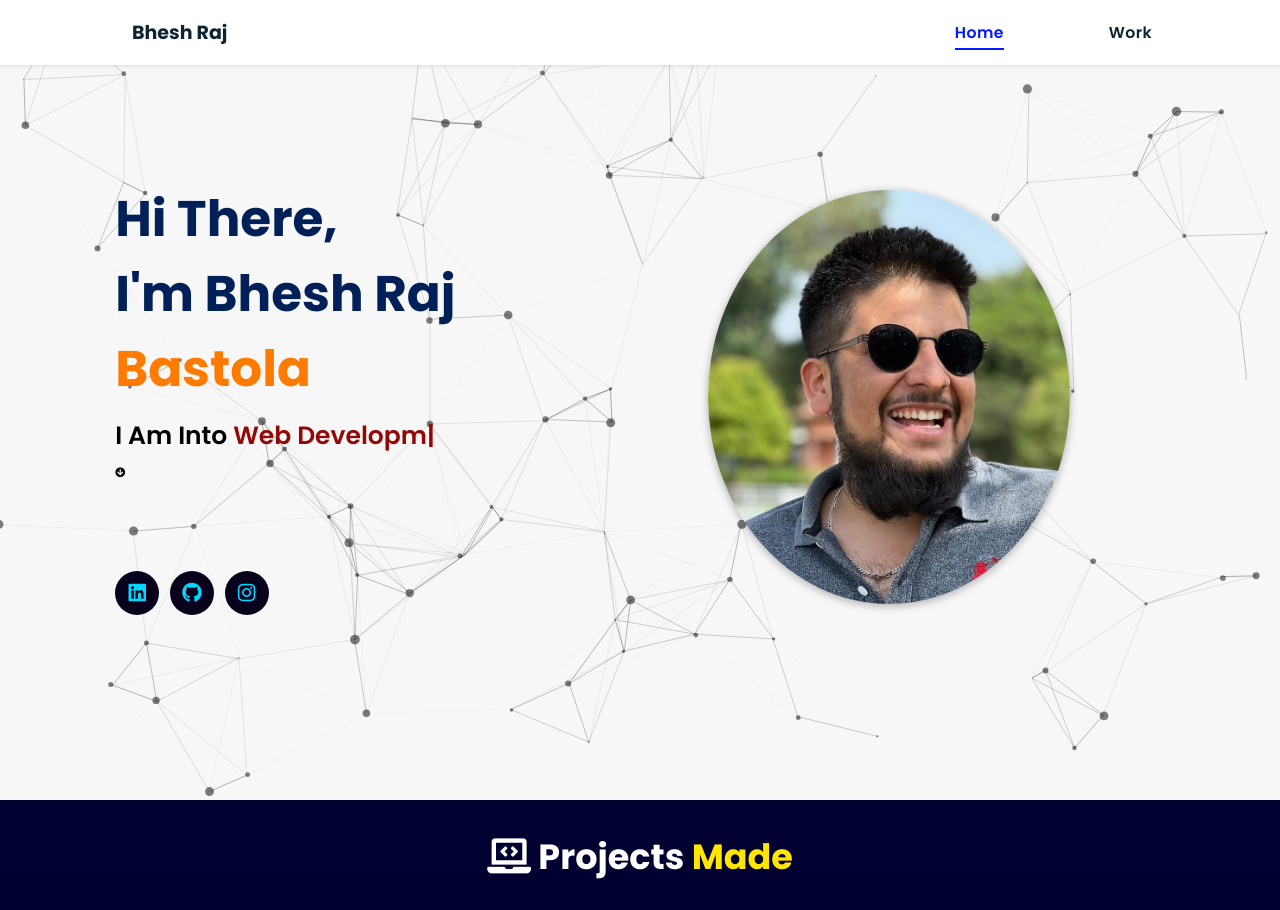
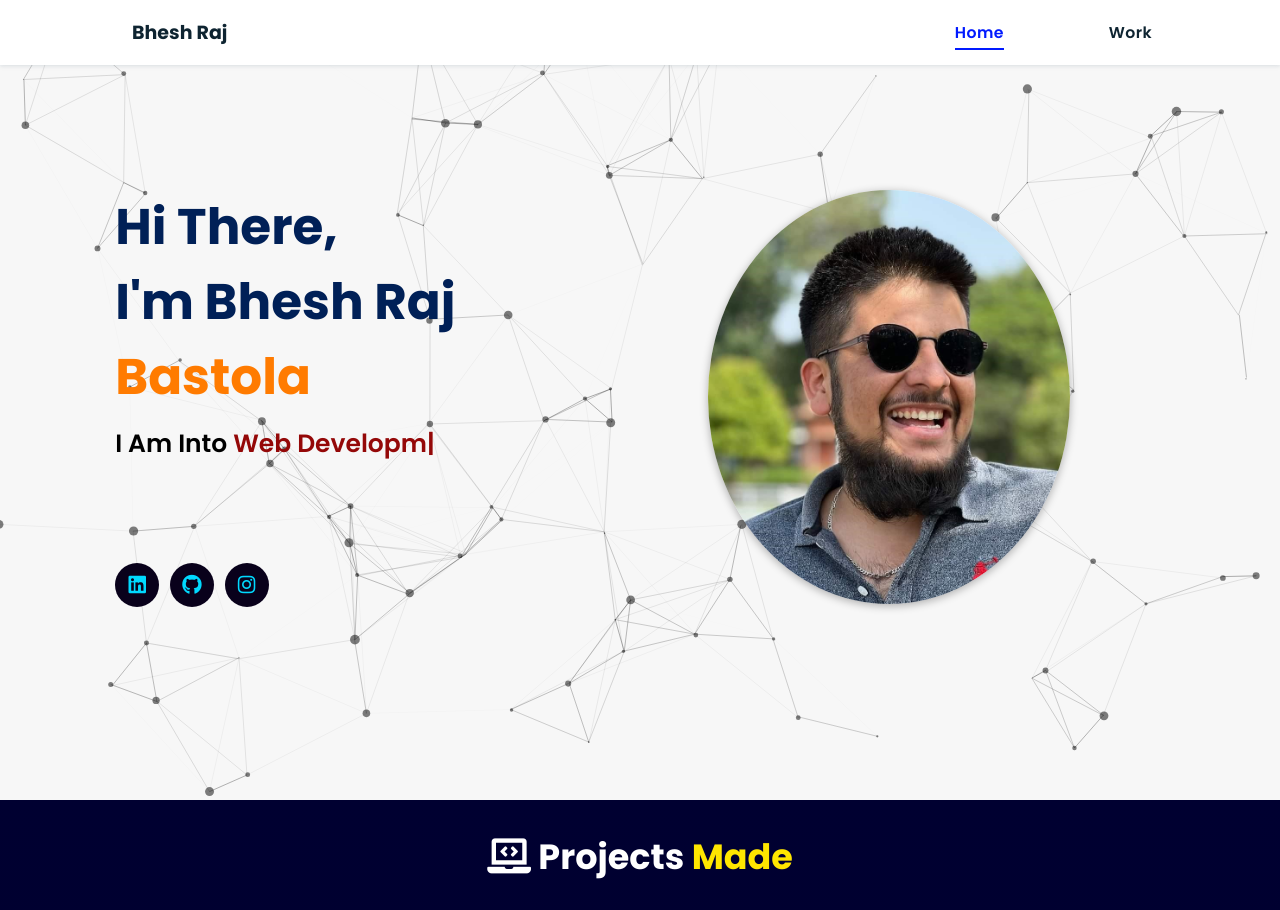
Before and after one commit to developerbhesh/portfolio-Bheshraj, a plain HTML site: page index.html in a window 1280 px wide. Shown: the top 910 px of the page. Drawn offline with nearby package versions, Linux system fonts and the light colour scheme; no server answers; some icons are missing.

Commit message:
Update index.html

```diff
--- a/index.html
+++ b/index.html
@@ -37,7 +37,6 @@
     <div class="content">
     <h2>Hi There,<br/> I'm Bhesh Raj  <span>Bastola</span></h2>
     <p>I am into <span class="typing-text"></span></p>
-      <i class="fas fa-arrow-circle-down"></i>
     </a>
     <div class="socials">
         <ul class="social-icons">
```
